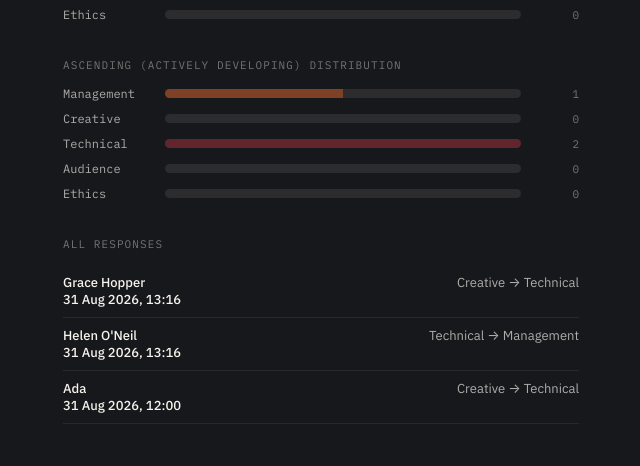
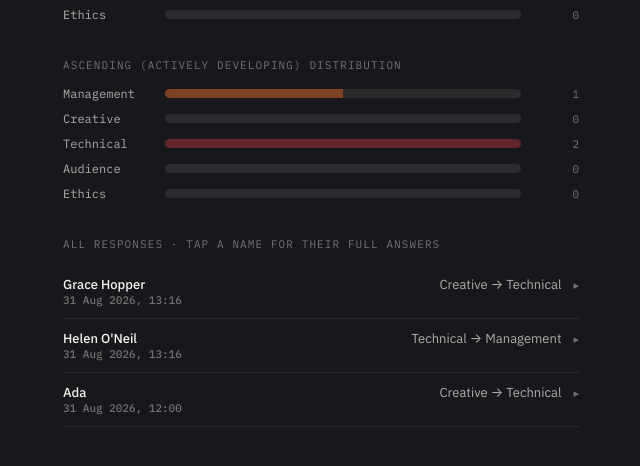
Before and after one commit to andytwoods/helensurvey, a Django app: page /results/ in a window 1280 px wide. Shown: the part 313-779 px from the top of the page, without its empty margins (319-959 px from the left). Run offline with Django 5.2, Linux system fonts and the light colour scheme; a user stored in the database is signed in; data comes from the database, SQL or seed files in the repository; both versions use the stored data as it was after the commit; parts of the project's set-up code (start-up, migrations or seed data) failed here and were passed over.

Commit message:
Show each participant's answers on the staff dashboard and in the CSV
Per-statement answers were already stored, but only reachable one response
at a time in the Django admin. The dashboard showed name, date and result
label; the CSV had per-pathway tallies, so you could see someone was
confident on two Technical statements but not which two.

The responses list is now a collapsed <details> per participant, opening to
their pathway breakdown (the same bars they saw) and every statement with
its rating. No JS: the disclosure is native, and the list stays scannable
when collapsed.

Ratings use short labels here rather than the participant-facing sentences,
which are far too long to scan down ten rows.

The CSV gains one column per statement, headed by the statement text itself
so the file needs no separate key. Existing columns are unchanged.

Built from the prefetched answers, so the detail costs no query per
participant — there is a test asserting the page's query count does not
grow with the number of responses.

Co-Authored-By: Claude Opus 5 (1M context) <noreply@anthropic.com>
Claude-Session: https://claude.ai/code/session_0191qheZ3hZdgwyWi1KZ9sAo

```diff
--- a/helensurvey/quiz/pathways.py
+++ b/helensurvey/quiz/pathways.py
@@ -23,6 +23,14 @@ class Rating(models.TextChoices):
     GROWING = "growing", _("I am actively trying to get better at this")
     SKIP = "skip", _("I am not interested in this")
 
+
+# The Rating labels are the participant-facing sentences. Staff scanning ten
+# rows per person need something far shorter.
+RATING_SHORT = {
+    Rating.CONFIDENT: "confident",
+    Rating.GROWING: "actively trying",
+    Rating.SKIP: "not interested",
+}
 
 # Display order for chips, breakdown rows and tie-breaking.
 PATHWAY_ORDER = [
--- a/helensurvey/quiz/static/quiz/css/quiz.css
+++ b/helensurvey/quiz/static/quiz/css/quiz.css
@@ -326,3 +326,73 @@ h1.title { font-size: 32px; line-height: 1.1; font-weight: 600; margin-top: 8px;
 
 .staff-btns { display: flex; gap: 10px; }
 .staff-btns .btn-ghost { flex: 1; }
+
+/* ---------- staff: per-participant detail ---------- */
+.presponse { border-bottom: 1px solid rgba(246, 243, 236, 0.08); }
+
+.presponse > summary {
+  display: flex;
+  justify-content: space-between;
+  align-items: baseline;
+  gap: 12px;
+  padding: 11px 0;
+  cursor: pointer;
+  font-size: 13px;
+  list-style: none;
+}
+
+.presponse > summary::-webkit-details-marker { display: none; }
+
+.presponse > summary::after {
+  content: "▸";
+  color: var(--text-low);
+  font-size: 11px;
+  flex-shrink: 0;
+}
+
+.presponse[open] > summary::after { content: "▾"; }
+.presponse > summary:hover { color: var(--text-hi); }
+.presponse .tname { color: var(--text-hi); font-weight: 500; }
+.presponse .tts { display: block; color: var(--text-low); font-size: 11px; font-family: var(--mono); }
+.presponse .tresult { color: var(--text-mid); text-align: right; margin-left: auto; }
+
+.pdetail {
+  padding: 6px 0 20px;
+  border-top: 1px dashed rgba(246, 243, 236, 0.1);
+  margin-top: 2px;
+}
+
+.pnote { color: var(--text-mid); font-size: 13px; line-height: 1.5; margin: 14px 0 0; }
+
+.answers { list-style: none; margin: 0; padding: 0; }
+
+.answer {
+  display: grid;
+  grid-template-columns: 82px 1fr auto;
+  gap: 10px;
+  align-items: baseline;
+  padding: 8px 0;
+  border-bottom: 1px solid rgba(246, 243, 236, 0.06);
+  font-size: 12.5px;
+  line-height: 1.4;
+}
+
+.apathway { font-family: var(--mono); font-size: 11px; letter-spacing: 0.04em; }
+.atext { color: var(--text-mid); }
+
+.arating {
+  font-family: var(--mono);
+  font-size: 11px;
+  color: var(--text-low);
+  text-align: right;
+  white-space: nowrap;
+}
+
+/* The rating carries the meaning, so weight it rather than relying on colour. */
+.answer--confident .arating { color: var(--text-hi); font-weight: 500; }
+.answer--growing .arating { color: var(--text-mid); }
+
+@media (max-width: 560px) {
+  .answer { grid-template-columns: 1fr; gap: 3px; }
+  .arating { text-align: left; }
+}
--- a/helensurvey/quiz/templates/quiz/results.html
+++ b/helensurvey/quiz/templates/quiz/results.html
@@ -48,20 +48,52 @@
     </div>
 
     <div class="agg-block">
-      <div class="agg-title">All responses</div>
-      <table class="plist">
-        <tbody>
-          {% for response in responses %}
-            <tr>
-              <td class="tname">
-                {{ response.display_name }}<br />
-                <span class="tts">{{ response.created|date:"j M Y, H:i" }}</span>
-              </td>
-              <td class="tresult">{{ response.result_label }}</td>
-            </tr>
-          {% endfor %}
-        </tbody>
-      </table>
+      <div class="agg-title">All responses · tap a name for their full answers</div>
+      {% for item in responses %}
+        <details class="presponse">
+          <summary>
+            <span class="tname">
+              {{ item.response.display_name }}
+              <span class="tts">{{ item.response.created|date:"j M Y, H:i" }}</span>
+            </span>
+            <span class="tresult">{{ item.response.result_label }}</span>
+          </summary>
+
+          <div class="pdetail">
+            {% if item.response.all_skip %}
+              <p class="pnote">Answered “not interested” to every statement — flagged for outreach.</p>
+            {% else %}
+              <div class="breakdown-legend">
+                <span><span class="legend-dot" style="background:var(--text-hi)"></span>confident</span>
+                <span><span class="legend-dot" style="background:var(--text-hi);opacity:0.45"></span>actively trying</span>
+              </div>
+              {% for bar in item.bars %}
+                <div class="brow">
+                  <div class="blabel">{{ bar.meta.name }}</div>
+                  <div class="btrack">
+                    <div class="bseg-confident"
+                         style="width:{{ bar.confident_percent|floatformat:2 }}%;background:{{ bar.meta.hex }}"></div>
+                    <div class="bseg-growing"
+                         style="width:{{ bar.growing_percent|floatformat:2 }}%;background:{{ bar.meta.hex }}"></div>
+                  </div>
+                  <div class="bval">{{ bar.confident }}c · {{ bar.growing }}t</div>
+                </div>
+              {% endfor %}
+            {% endif %}
+
+            <div class="agg-title" style="margin-top:20px;">Statement by statement</div>
+            <ul class="answers">
+              {% for answer in item.answers %}
+                <li class="answer answer--{{ answer.rating|default:"none" }}">
+                  <span class="apathway" style="color:{{ answer.meta.hex }}">{{ answer.meta.name }}</span>
+                  <span class="atext">{{ answer.text }}</span>
+                  <span class="arating">{{ answer.rating_label }}</span>
+                </li>
+              {% endfor %}
+            </ul>
+          </div>
+        </details>
+      {% endfor %}
     </div>
   {% endif %}
 {% endblock content %}
--- a/helensurvey/quiz/views.py
+++ b/helensurvey/quiz/views.py
@@ -18,6 +18,8 @@ from .models import Response
 from .models import Statement
 from .pathways import PATHWAY_META
 from .pathways import PATHWAY_ORDER
+from .pathways import RATING_SHORT
+from .pathways import Pathway
 from .pathways import Rating
 from .pathways import pathway_context
 from .scoring import describe
@@ -166,7 +168,10 @@ def _statements_per_pathway(statements) -> dict[str, int]:
 @staff_member_required
 def results(request: HttpRequest) -> HttpResponse:
     """Staff-only dashboard: pathway distribution plus every response."""
-    responses = list(Response.objects.all())
+    # One extra query for all answers rather than one per response; the per-
+    # participant breakdown below needs every rating.
+    responses = list(Response.objects.prefetch_related("answers__statement"))
+    statements = list(Statement.objects.all())
 
     totals = Response.objects.aggregate(
         total=Count("id"),
@@ -206,7 +211,7 @@ def results(request: HttpRequest) -> HttpResponse:
         request,
         "quiz/results.html",
         {
-            "responses": responses,
+            "responses": [_response_detail(r, statements) for r in responses],
             "total": totals["total"],
             "flagged": totals["flagged"],
             "primary_bars": bars(primary_counts, max_primary),
@@ -215,10 +220,60 @@ def results(request: HttpRequest) -> HttpResponse:
     )
 
 
+def _response_detail(response: Response, statements: list[Statement]) -> dict:
+    """One participant's full answers: pathway tallies plus every rating.
+
+    Built from the prefetched answers rather than fresh queries, so adding this
+    to the dashboard costs no extra query per participant.
+    """
+    per_pathway = _statements_per_pathway(statements)
+    confident = dict.fromkeys((str(p) for p in PATHWAY_ORDER), 0)
+    growing = dict.fromkeys((str(p) for p in PATHWAY_ORDER), 0)
+    by_statement = {}
+    for answer in response.answers.all():
+        by_statement[answer.statement_id] = answer.rating
+        if answer.rating == Rating.CONFIDENT:
+            confident[answer.statement.pathway] += 1
+        elif answer.rating == Rating.GROWING:
+            growing[answer.statement.pathway] += 1
+
+    def pct(count: int, pathway: str) -> float:
+        total = per_pathway.get(pathway, 0)
+        return count / total * 100 if total else 0
+
+    return {
+        "response": response,
+        "bars": [
+            {
+                "meta": PATHWAY_META[pathway],
+                "confident": confident[str(pathway)],
+                "growing": growing[str(pathway)],
+                "confident_percent": pct(confident[str(pathway)], str(pathway)),
+                "growing_percent": pct(growing[str(pathway)], str(pathway)),
+            }
+            for pathway in PATHWAY_ORDER
+        ],
+        "answers": [
+            {
+                "text": statement.text,
+                "meta": PATHWAY_META[Pathway(statement.pathway)],
+                "rating": by_statement.get(statement.pk),
+                "rating_label": RATING_SHORT[Rating(by_statement[statement.pk])]
+                if statement.pk in by_statement
+                else "—",
+            }
+            for statement in statements
+        ],
+    }
+
+
 @staff_member_required
 def results_csv(request: HttpRequest) -> HttpResponse:
     """Staff-only CSV export, one row per response with per-pathway tallies."""
     pathways = [str(p) for p in PATHWAY_ORDER]
+    # Every statement, in a stable order, so each gets its own column and the
+    # per-pathway totals can be checked against the individual answers.
+    statements = list(Statement.objects.all())
     http_response = HttpResponse(content_type="text/csv")
     http_response["Content-Disposition"] = (
         'attachment; filename="pathway-quiz-results.csv"'
@@ -234,6 +289,9 @@ def results_csv(request: HttpRequest) -> HttpResponse:
             *[f"confident_{p}" for p in pathways],
             *[f"growing_{p}" for p in pathways],
             *[f"skip_{p}" for p in pathways],
+            # Headed by the statement itself rather than an opaque q1/q2, so the
+            # file is readable without a separate key.
+            *[f"[{s.get_pathway_display()}] {s.text}" for s in statements],
             "timestamp",
         ],
     )
@@ -243,8 +301,10 @@ def results_csv(request: HttpRequest) -> HttpResponse:
     )
     for response in queryset:
         tallies = {r: dict.fromkeys(pathways, 0) for r in Rating.values}
+        by_statement = {}
         for answer in response.answers.all():
             tallies[answer.rating][answer.statement.pathway] += 1
+            by_statement[answer.statement_id] = answer.rating
         writer.writerow(
             [
                 response.display_name,
@@ -255,6 +315,7 @@ def results_csv(request: HttpRequest) -> HttpResponse:
                 *[tallies[Rating.CONFIDENT][p] for p in pathways],
                 *[tallies[Rating.GROWING][p] for p in pathways],
                 *[tallies[Rating.SKIP][p] for p in pathways],
+                *[by_statement.get(s.pk, "") for s in statements],
                 response.created.isoformat(),
             ],
         )
```
Also changed, not shown: helensurvey/quiz/tests/test_views.py (+80 -0 lines), db.sqlite3.
